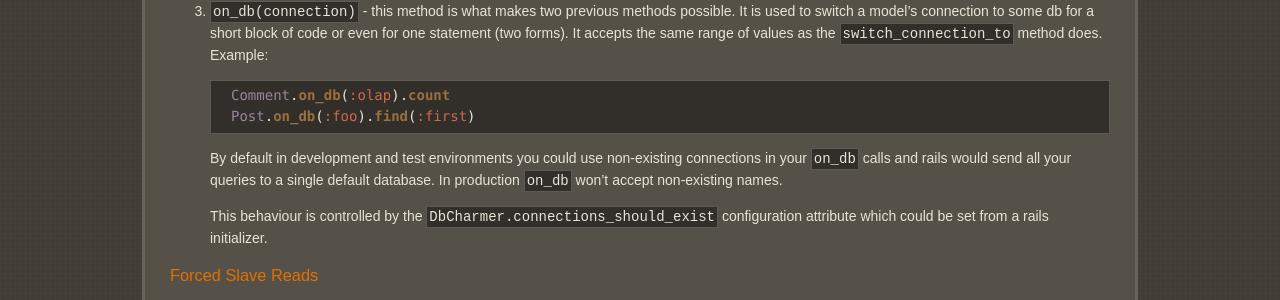
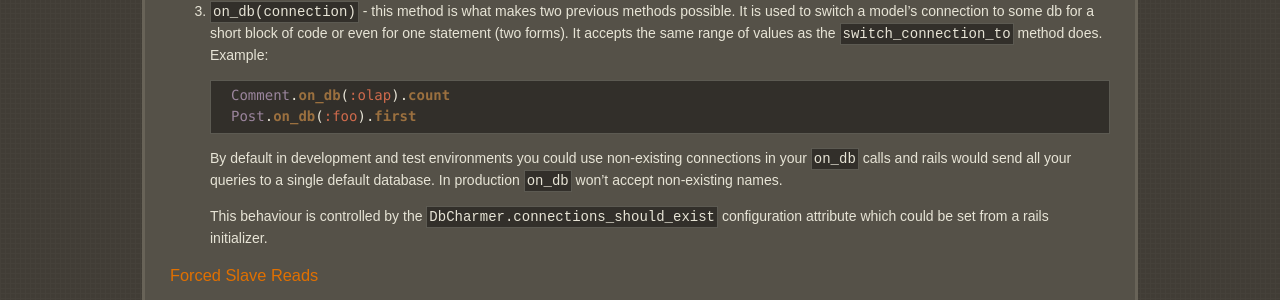
Before and after one commit to kovyrin/db-charmer, a Jekyll site: the page built from index.html, in a window 1280 px wide and 900 px high, scrolled down 4777 px. Shown: the part 152-452 px from the top of the window. Built offline with Jekyll 4.4.1, drawn with Linux system fonts in a browser that asks for light colours; nearby versions of some CDN libraries; some of the changed text lies outside the part shown.

Commit message:
Fixing ruby code in examples

```diff
--- a/index.html
+++ b/index.html
@@ -297,7 +297,7 @@ User.on_master.exists?(:login => login, :password => password)
 
 {% highlight ruby %}
 Comment.on_db(:olap).count
-Post.on_db(:foo).find(:first)
+Post.on_db(:foo).first
 {% endhighlight %}
 
   <p>By default in development and test environments you could use non-existing
@@ -634,7 +634,7 @@ end
   connection management methods:</p>
 
 {% highlight ruby %}
-Event.shard_for(10).find(:conditions => { :to_uid => 123 }, :limit => 5)
+Event.shard_for(10).all(:conditions => { :to_uid => 123 }, :limit => 5)
 Text.shard_for(123).find_by_id(123)
 {% endhighlight %}
 
```
Also changed, not shown: other parts of index.html (+1 -1 lines).
